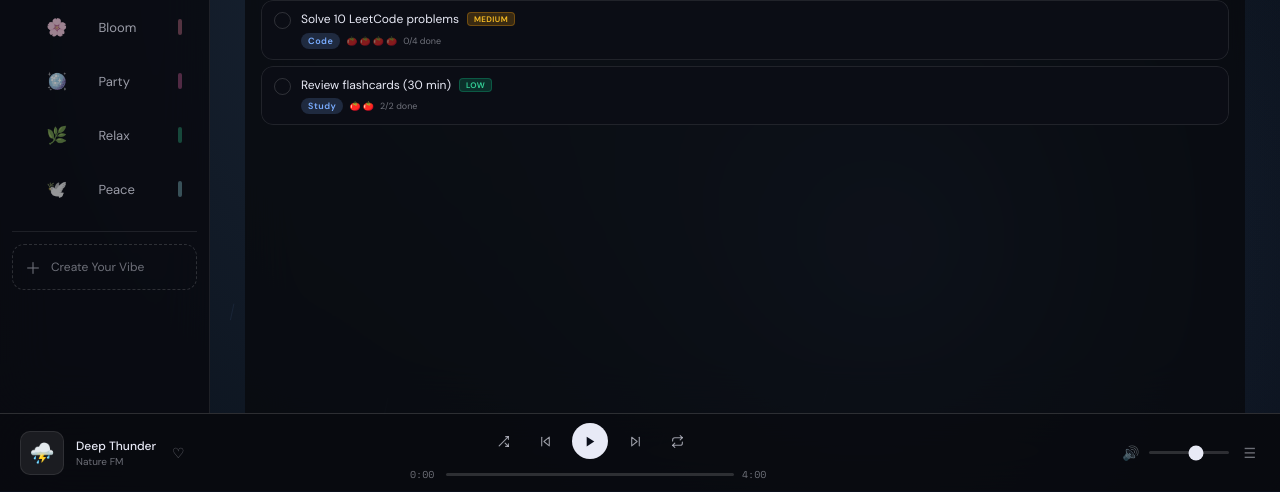
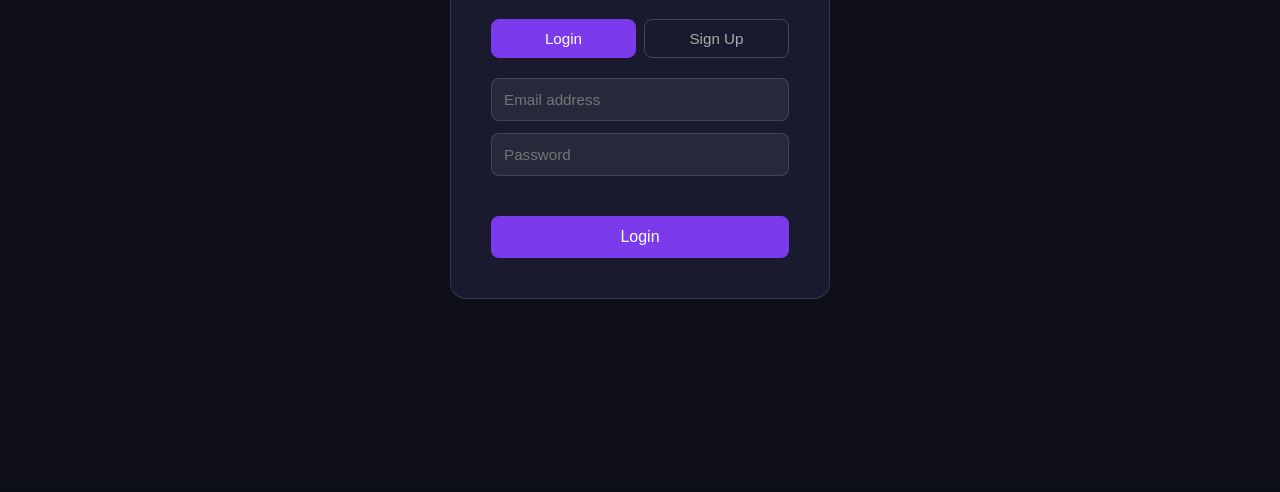
Before and after one commit to harshalipawar5315-prog/DoodleDo, a plain HTML site: page index.html in a window 1280 px wide. Shown: the part 309-801 px from the top of the page. Drawn offline with nearby package versions, Linux system fonts and the light colour scheme; animation ran at ten frames a second.

Commit message:
Add login/signup UI and auth system

```diff
--- /dev/null
+++ b/auth.js
@@ -0,0 +1,73 @@
+const API = 'https://doodledo-backend.onrender.com';
+
+let currentTab = 'login';
+
+function showTab(tab) {
+  currentTab = tab;
+  document.getElementById('tab-login').classList.toggle('active', tab === 'login');
+  document.getElementById('tab-signup').classList.toggle('active', tab === 'signup');
+  document.getElementById('auth-submit').textContent = tab === 'login' ? 'Login' : 'Sign Up';
+  document.getElementById('auth-error').textContent = '';
+}
+
+async function handleAuth() {
+  const email = document.getElementById('auth-email').value.trim();
+  const password = document.getElementById('auth-password').value.trim();
+  const errorEl = document.getElementById('auth-error');
+
+  if (!email || !password) {
+    errorEl.textContent = 'Please fill in all fields.';
+    return;
+  }
+
+  const endpoint = currentTab === 'login' ? '/api/auth/login' : '/api/auth/signup';
+
+  try {
+    document.getElementById('auth-submit').textContent = 'Please wait...';
+    const res = await fetch(API + endpoint, {
+      method: 'POST',
+      headers: { 'Content-Type': 'application/json' },
+      body: JSON.stringify({ email, password })
+    });
+
+    const data = await res.json();
+
+    if (!res.ok) {
+      errorEl.textContent = data.message || 'Something went wrong.';
+      showTab(currentTab);
+      return;
+    }
+
+    // Save token and email
+    localStorage.setItem('token', data.token);
+    localStorage.setItem('userEmail', data.email);
+
+    // Hide auth screen, show app
+    document.getElementById('auth-screen').style.display = 'none';
+    document.getElementById('app').style.display = '';
+
+  } catch (err) {
+    errorEl.textContent = 'Cannot reach server. Try again.';
+    showTab(currentTab);
+  }
+}
+
+function checkAuth() {
+  const token = localStorage.getItem('token');
+  if (token) {
+    // Already logged in — hide auth, show app
+    document.getElementById('auth-screen').style.display = 'none';
+    document.getElementById('app').style.display = '';
+  } else {
+    // Not logged in — show auth, hide app
+    document.getElementById('auth-screen').style.display = 'flex';
+    document.getElementById('app').style.display = 'none';
+  }
+}
+
+function logout() {
+  localStorage.removeItem('token');
+  localStorage.removeItem('userEmail');
+  document.getElementById('auth-screen').style.display = 'flex';
+  document.getElementById('app').style.display = 'none';
+}
--- a/index.html
+++ b/index.html
@@ -23,6 +23,25 @@
   <link rel="stylesheet" href="style.css">
 </head>
 <body>
+  <!-- Auth Screen -->
+<div id="auth-screen" style="display:none;">
+  <div id="auth-box">
+    <h1>🎯 DOodleDO</h1>
+    <p id="auth-subtitle">Your study planner, everywhere.</p>
+
+    <div id="auth-tabs">
+      <button id="tab-login" class="auth-tab active" onclick="showTab('login')">Login</button>
+      <button id="tab-signup" class="auth-tab" onclick="showTab('signup')">Sign Up</button>
+    </div>
+
+    <div id="auth-form">
+      <input type="email" id="auth-email" placeholder="Email address" />
+      <input type="password" id="auth-password" placeholder="Password" />
+      <p id="auth-error"></p>
+      <button id="auth-submit" onclick="handleAuth()">Login</button>
+    </div>
+  </div>
+</div>
 
   <canvas id="vibe-canvas"></canvas>
   <div class="vibe-overlay" id="vibe-overlay"></div>
@@ -353,6 +372,7 @@
   <div id="toast"></div>
 
   <script type="module" src="main.js"></script>
+  <script src="auth.js"></script>
 </body>
 
 </html>
--- a/main.js
+++ b/main.js
@@ -471,6 +471,7 @@ export function deleteQuote(idx) {
 
 // --- INIT ---
 (function init() {
+  checkAuth();
   storage.loadData();
   // Ensure all default quotes are present (Restore deleted ones)
   if (!state.quotes) state.quotes = [];
--- a/style.css
+++ b/style.css
@@ -957,3 +957,92 @@ select option {
 .stat-chip{background:rgba(12,14,22,0.7);border:1px solid var(--border);border-radius:12px;padding:10px 12px;backdrop-filter:blur(10px);text-align:center;transition:border-color var(--trans);}
 .stat-val{font-family:'Space Mono',monospace;font-size:18px;font-weight:700;color:var(--vibe-accent);transition:color var(--trans);line-height:1;}
 .stat-lbl{font-size:9px;color:var(--text3);margin-top:3px;letter-spacing:0.06em;text-transform:uppercase;}
+
+/* Auth Screen */
+#auth-screen {
+  position: fixed;
+  inset: 0;
+  background: #0f0f1a;
+  display: flex;
+  align-items: center;
+  justify-content: center;
+  z-index: 9999;
+}
+
+#auth-box {
+  background: #1a1a2e;
+  border: 1px solid #ffffff20;
+  border-radius: 16px;
+  padding: 40px;
+  width: 100%;
+  max-width: 380px;
+  text-align: center;
+}
+
+#auth-box h1 {
+  font-size: 2rem;
+  margin-bottom: 8px;
+  color: white;
+}
+
+#auth-subtitle {
+  color: #aaa;
+  margin-bottom: 24px;
+}
+
+#auth-tabs {
+  display: flex;
+  gap: 8px;
+  margin-bottom: 20px;
+}
+
+.auth-tab {
+  flex: 1;
+  padding: 10px;
+  border: 1px solid #ffffff30;
+  background: transparent;
+  color: #aaa;
+  border-radius: 8px;
+  cursor: pointer;
+  font-size: 0.95rem;
+}
+
+.auth-tab.active {
+  background: #7c3aed;
+  color: white;
+  border-color: #7c3aed;
+}
+
+#auth-form input {
+  width: 100%;
+  padding: 12px;
+  margin-bottom: 12px;
+  background: #ffffff10;
+  border: 1px solid #ffffff20;
+  border-radius: 8px;
+  color: white;
+  font-size: 0.95rem;
+  box-sizing: border-box;
+}
+
+#auth-error {
+  color: #ff6b6b;
+  font-size: 0.85rem;
+  margin-bottom: 8px;
+  min-height: 20px;
+}
+
+#auth-submit {
+  width: 100%;
+  padding: 12px;
+  background: #7c3aed;
+  color: white;
+  border: none;
+  border-radius: 8px;
+  font-size: 1rem;
+  cursor: pointer;
+}
+
+#auth-submit:hover {
+  background: #6d28d9;
+}
```
